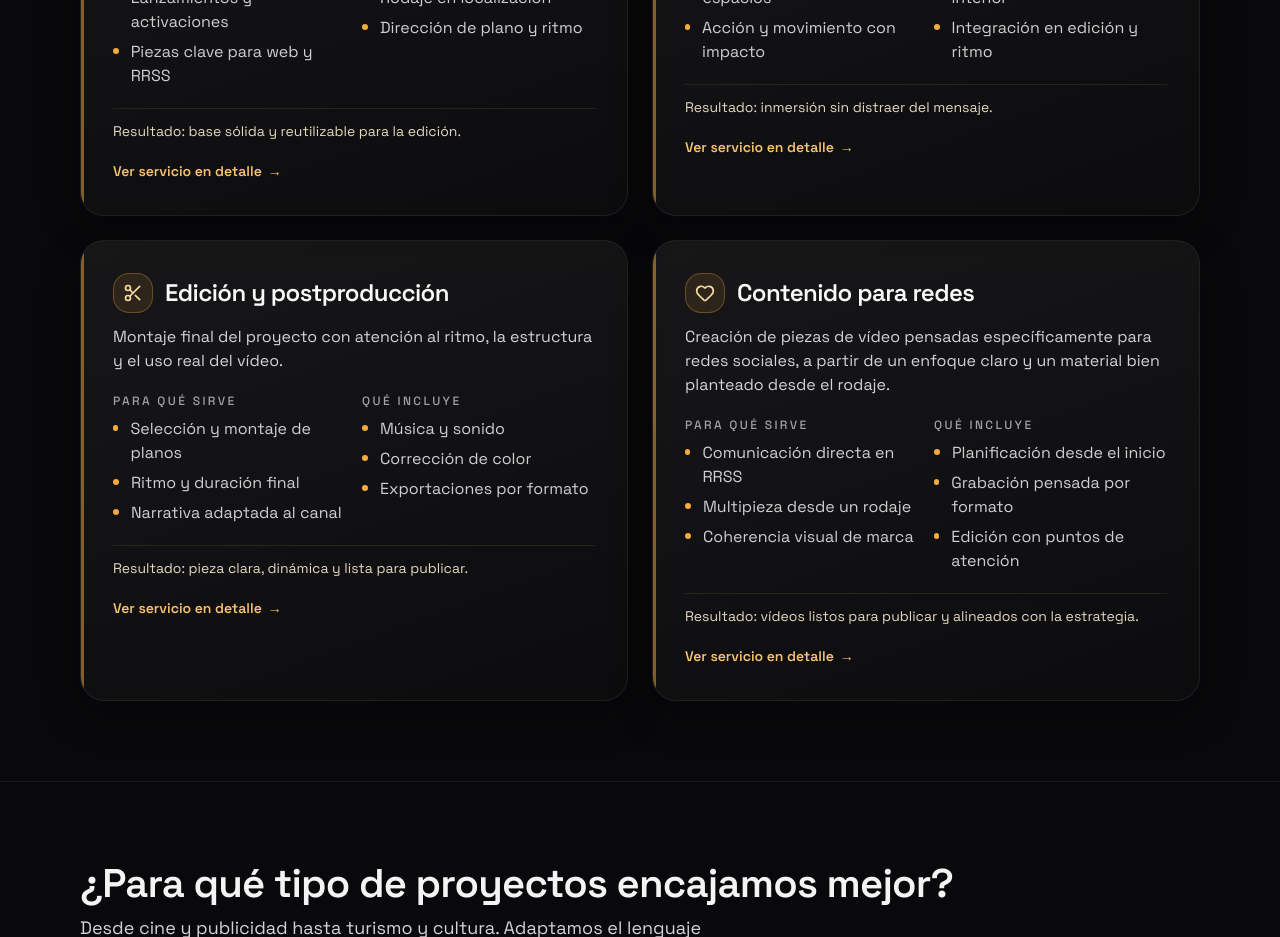
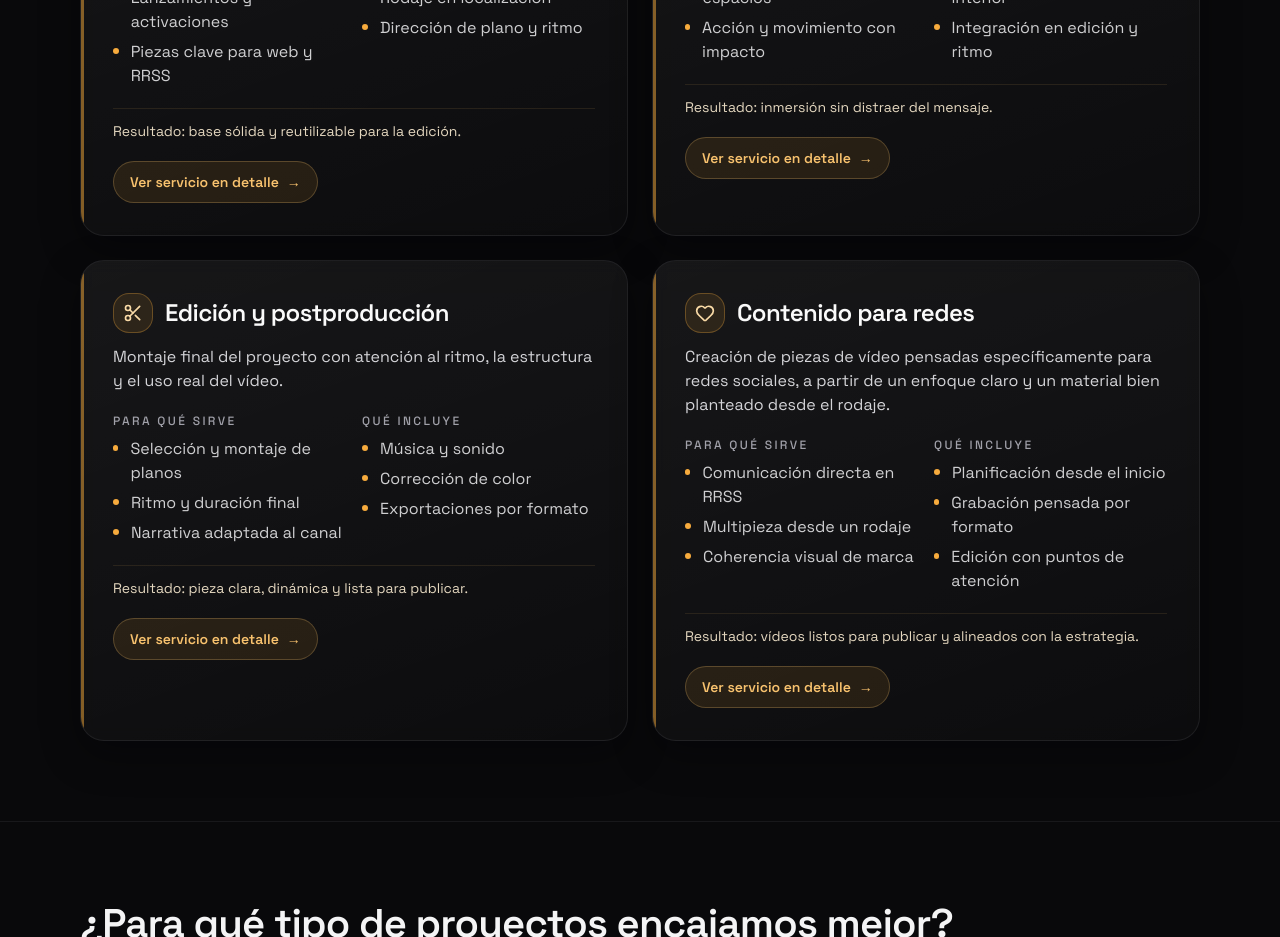
Before and after one commit to kulmenvisuals/KULMEN-VISUALS, a React (Vite) app: page /servicios in a window 1280 px wide. Shown: the part 1080-2017 px from the top of the page. Built offline with nearby package versions, Linux system fonts and the light colour scheme.

Commit message:
Update Servicios.jsx

```diff
--- a/src/pages/Servicios.jsx
+++ b/src/pages/Servicios.jsx
@@ -406,7 +406,7 @@ export default function Servicios() {
                   {service.href && (
                     <Link
                       to={service.href}
-                      className="inline-flex items-center gap-1.5 text-sm font-semibold text-amber-300 hover:text-amber-200 transition-colors"
+                      className="inline-flex items-center gap-2 rounded-full border border-amber-300/25 bg-amber-400/10 px-4 py-2.5 text-sm font-semibold text-amber-300 transition duration-300 hover:border-amber-300/45 hover:bg-amber-400/15 hover:text-amber-200 active:scale-[0.98] focus-visible:outline-none focus-visible:ring-2 focus-visible:ring-amber-400/70 focus-visible:ring-offset-2 focus-visible:ring-offset-zinc-950"
                     >
                       Ver servicio en detalle
                       <span aria-hidden="true">&rarr;</span>
```
